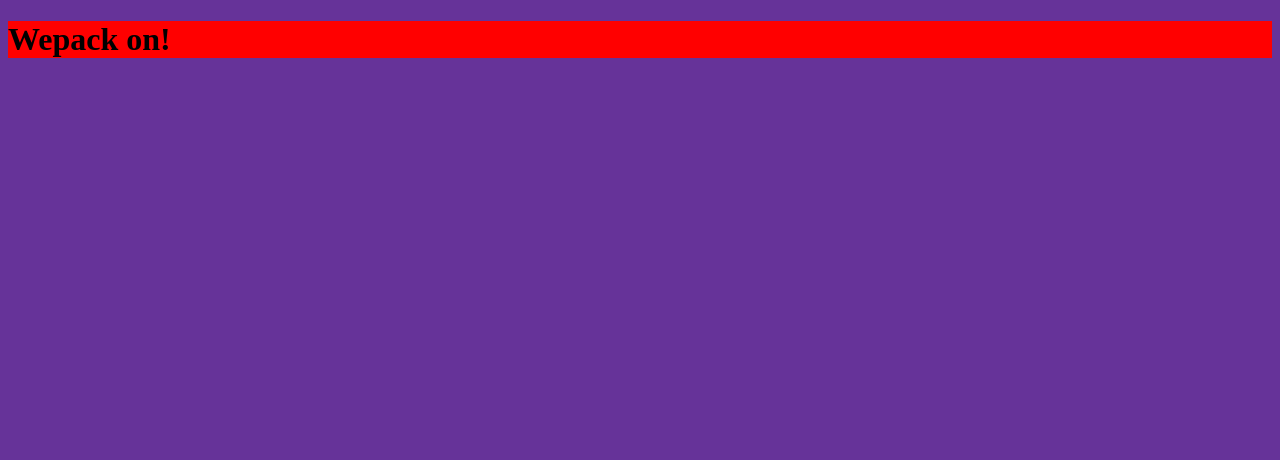
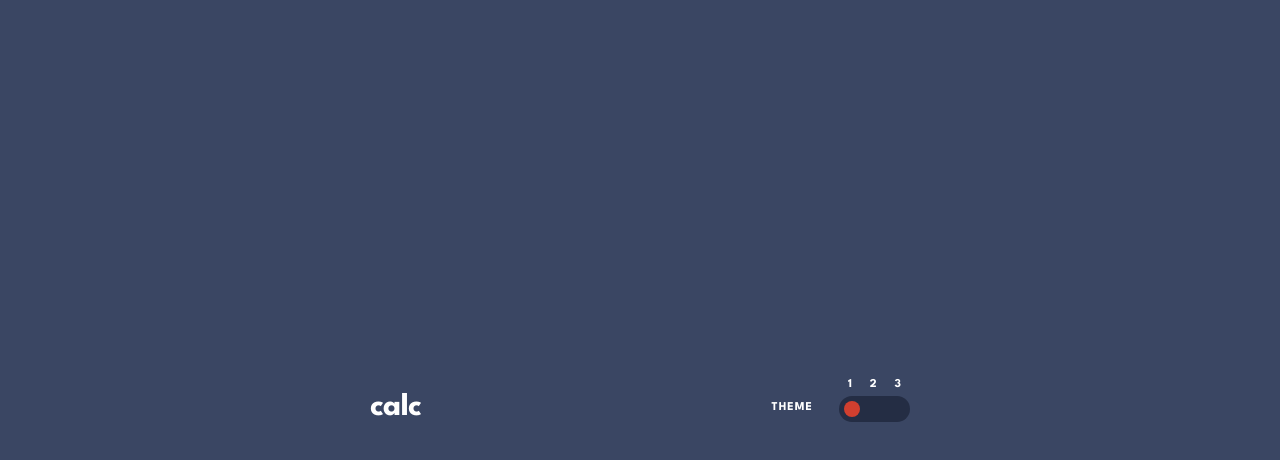
Before and after one commit to DevVictor19/calculator, a website built with webpack: page src/template.html in a window 1280 px wide. Built offline with nearby package versions, Linux system fonts and the light colour scheme.

Commit message:
feat(info-container): layout + marcação

```diff
--- a/src/styles/main.css
+++ b/src/styles/main.css
@@ -1,8 +1,102 @@
-body {
-  background-color: rebeccapurple;
-  height: 100vh;
+:root {
+  --bg-color: #3a4663;
+  --display-tx-color: #fff;
+  --calculator-bg-color: #242d44;
+  --especial-btn-bg-color: #d03f2f;
 }
 
-.test {
-  background-color: red;
+* {
+  margin: 0;
+  padding: 0;
+  box-sizing: border-box;
 }
+
+body {
+  font-family: "League Spartan", sans-serif;
+}
+
+.content {
+  min-height: 100vh;
+  display: flex;
+  justify-content: center;
+  align-items: center;
+  flex-direction: column;
+  background-color: var(--bg-color);
+}
+
+.calculator {
+  max-width: 540px;
+  width: 100%;
+}
+
+.info-container {
+  display: flex;
+  justify-content: space-between;
+  align-items: flex-end;
+  color: var(--display-tx-color);
+}
+
+.info-container__title {
+  font-style: normal;
+  font-weight: 700;
+  font-size: 2rem;
+  line-height: 29px;
+  text-align: center;
+  letter-spacing: -0.533333px;
+}
+
+.info-container__actions {
+  display: flex;
+  align-items: flex-end;
+  gap: 26px;
+}
+
+.info-container__actions-title {
+  font-style: normal;
+  font-weight: 700;
+  font-size: 0.75rem;
+  line-height: 29px;
+  text-align: center;
+  letter-spacing: 1px;
+}
+
+.info-container__switch-wrapper {
+  display: flex;
+  flex-direction: column;
+  justify-content: center;
+  align-items: center;
+  gap: 5px;
+}
+
+.info-container__switch-labels {
+  display: flex;
+  justify-content: space-around;
+  align-items: center;
+  width: 100%;
+
+  font-style: normal;
+  font-weight: 700;
+  font-size: 0.75rem;
+  line-height: 13px;
+}
+
+.info-container__switch {
+  width: 71px;
+  height: 26px;
+  border-radius: 13px;
+  background-color: var(--calculator-bg-color);
+  padding: 0 5px;
+
+  display: flex;
+  align-items: center;
+  justify-content: flex-start;
+  cursor: pointer;
+}
+
+.info-container__switch span {
+  display: block;
+  width: 16px;
+  height: 16px;
+  border-radius: 50%;
+  background-color: var(--especial-btn-bg-color);
+}
--- a/src/template.html
+++ b/src/template.html
@@ -4,9 +4,32 @@
     <meta charset="UTF-8" />
     <meta http-equiv="X-UA-Compatible" content="IE=edge" />
     <meta name="viewport" content="width=device-width, initial-scale=1.0" />
+    <link rel="preconnect" href="https://fonts.googleapis.com" />
+    <link rel="preconnect" href="https://fonts.gstatic.com" crossorigin />
+    <link
+      href="https://fonts.googleapis.com/css2?family=League+Spartan:wght@700&display=swap"
+      rel="stylesheet"
+    />
     <title>Calculator</title>
   </head>
-  <body>
-    <h1 class="test">Wepack on!</h1>
+  <body class="content">
+    <main class="calculator">
+      <div class="info-container">
+        <h1 class="info-container__title">calc</h1>
+        <div class="info-container__actions">
+          <h2 class="info-container__actions-title">THEME</h2>
+          <div class="info-container__switch-wrapper">
+            <div class="info-container__switch-labels">
+              <span>1</span>
+              <span>2</span>
+              <span>3</span>
+            </div>
+            <div id="switch" class="info-container__switch" role="button">
+              <span></span>
+            </div>
+          </div>
+        </div>
+      </div>
+    </main>
   </body>
 </html>
```
